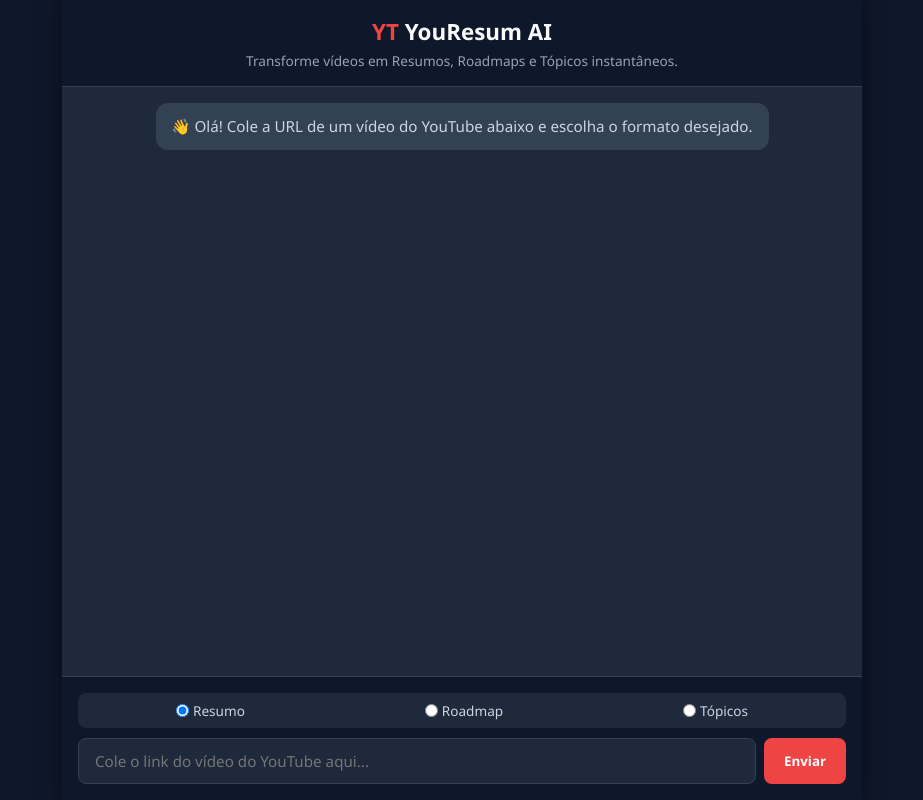
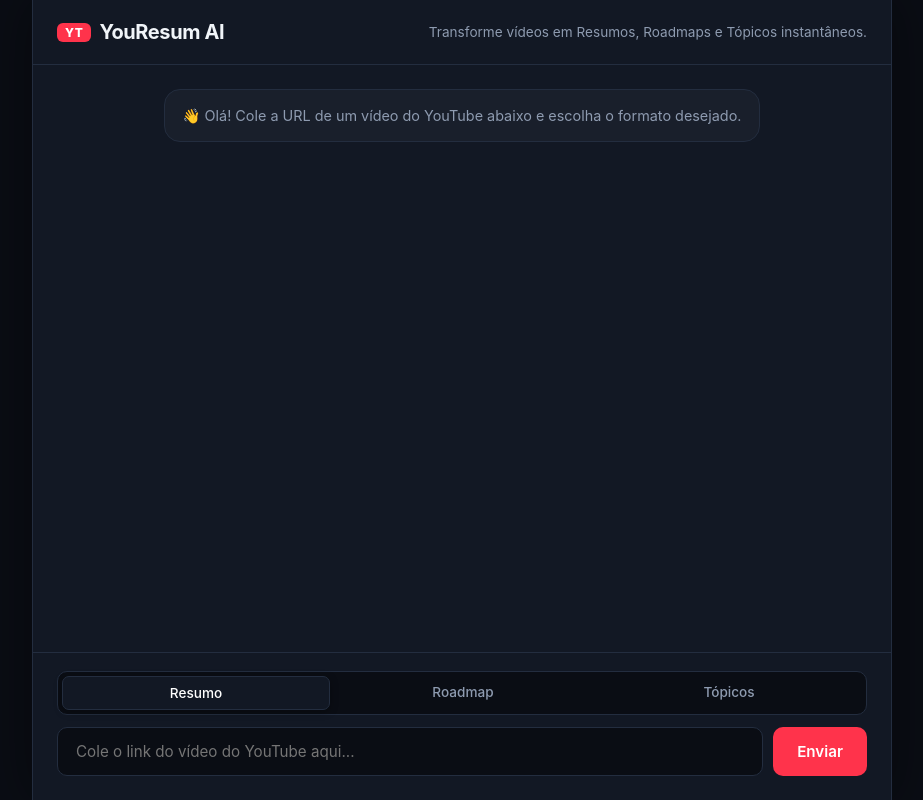
Before and after one commit to thiagohsousa/YouResum-IA, a Flask app: page / in a window 1280 px wide. Shown: the whole page, without its empty margins (178-1101 px from the left). Run offline with Flask 3, Linux system fonts and the light colour scheme.

Commit message:
git commit -m "refactor: atualiza SDK do Gemini, adiciona tratamento de erros e resiliência e Mudar a estilização do site
- Migra a integração para a nova biblioteca oficial do Gemini (google-genai) com o modelo gemini-2.0-flash.
- Atualiza a lógica de extração de legendas do YouTube tratando exceções de biblioteca legada.
- Adiciona tratamento amigável para estouro de cota da API (HTTP 429 / RESOURCE_EXHAUSTED).
- Melhora o feedback de erros para bloqueios de IP e indisponibilidade de transcrição."
-Nova estilização minimalista.

```diff
--- a/app.py
+++ b/app.py
@@ -1,115 +1,141 @@
 import os
 import re
 from flask import Flask, render_template, request, jsonify
-from youtube_transcript_api import YouTubeTranscriptApi, TranscriptsDisabled, NoTranscriptFound
+from dotenv import load_dotenv
 from google import genai
-from dotenv import load_dotenv
+from youtube_transcript_api import YouTubeTranscriptApi
+import yt_dlp
 
-# Carrega as variáveis do arquivo .env
 load_dotenv()
+
+api_key = os.getenv("GEMINI_API_KEY")
+client = genai.Client(api_key=api_key)
 
 app = Flask(__name__)
 
-GEMINI_API_KEY = os.environ.get("GEMINI_API_KEY")
-client = genai.Client(api_key=GEMINI_API_KEY) if GEMINI_API_KEY else None
 
 def extrair_id_youtube(url):
-    """Extrai o ID de 11 caracteres de qualquer tipo de link do YouTube"""
-    if not url:
-        return None
-    padrao = r'(?:v=|\/shorts\/|youtu\.be\/|\/v\/|\/embed\/|watch\?v=)([a-zA-Z0-9_-]{11})'
-    match = re.search(padrao, url)
-    return match.group(1) if match else None
+    """Extrai o ID de 11 caracteres de URLs do YouTube."""
+    padrao = r'(?:v=|\/([0-9A-Za-z_-]{11}).*|youtu\.be\/)([0-9A-Za-z_-]{11})'
+    resultado = re.search(padrao, url)
+    if resultado:
+        return resultado.group(1) or resultado.group(2)
+    return None
 
-def obter_transcricao(video_id):
-    """Busca legendas de forma compatível com todas as versões do youtube-transcript-api"""
+
+def obter_transcricao_yt_dlp(url):
+    """Fallback usando yt-dlp quando o IP é bloqueado pelo transcript-api."""
+    ydl_opts = {
+        'skip_download': True,
+        'writesubtitles': True,
+        'writeautomaticsub': True,
+        'subtitleslangs': ['pt', 'en'],
+        'quiet': True
+    }
     try:
-        # Tenta a sintaxe mais recente (list/get_transcript)
+        with yt_dlp.YoutubeDL(ydl_opts) as ydl:
+            info = ydl.extract_info(url, download=False)
+
+            # Tenta pegar legendas normais ou automáticas
+            subtitles = info.get('subtitles') or info.get('automatic_captions')
+            if not subtitles:
+                return None, "O vídeo não possui legendas disponíveis."
+
+            # Se pegou informações do vídeo (título e descrição)
+            titulo = info.get('title', '')
+            descricao = info.get('description', '')
+
+            contexto = f"Título do Vídeo: {titulo}\n\nDescrição:\n{descricao}"
+            return contexto, None
+    except Exception as e:
+        return None, str(e)
+
+
+def obter_transcricao(video_id, url):
+    """Busca as legendas tentando a biblioteca padrão e usando yt-dlp como fallback."""
+    # Tentativa 1: youtube-transcript-api
+    try:
         if hasattr(YouTubeTranscriptApi, 'get_transcript'):
             transcript_list = YouTubeTranscriptApi.get_transcript(video_id, languages=['pt', 'pt-BR', 'en'])
         else:
-            # Para a versão 1.2+
-            api = YouTubeTranscriptApi()
-            fetched = api.fetch(video_id, languages=['pt', 'pt-BR', 'en'])
-            transcript_list = fetched.element if hasattr(fetched, 'element') else fetched
+            yt_api = YouTubeTranscriptApi()
+            transcript_list = yt_api.fetch(video_id, languages=['pt', 'pt-BR', 'en'])
 
         texto = " ".join([item['text'] for item in transcript_list])
         return texto, None
+    except Exception:
+        # Tentativa 2: Fallback com yt-dlp caso o IP esteja bloqueado
+        contexto, erro = obter_transcricao_yt_dlp(url)
+        if contexto:
+            return contexto, None
 
-    except Exception as e:
-        # Fallback de emergência sem restrição de idioma
+        return None, "O YouTube bloqueou a busca de legendas para este IP temporariamente. Tente outro vídeo ou aguarde alguns minutos."
+
+
+def gerar_prompt_por_modo(modo):
+    if modo == "roadmap":
+        return "Você é um tutor especialista. Crie um ROADMAP PASSO A PASSO baseado neste conteúdo do vídeo."
+    elif modo == "topicos":
+        return "Você é um sintetizador de conteúdo. Extraia os PRINCIPAIS TÓPICOS e INSIGHTS deste vídeo em tópicos."
+    else:
+        return "Você é um assistente especialista. Crie um resumo estruturado contendo: Visão Geral, Pontos Chave e Conclusão."
+
+
+def gerar_resposta_gemini(texto_conteudo, modo):
+    instrucao = gerar_prompt_por_modo(modo)
+    prompt = f"{instrucao}\n\nConteúdo/Transcrição do Vídeo:\n{texto_conteudo}"
+
+    response = client.models.generate_content(
+        model='gemini-2.0-flash',
+        contents=prompt
+    )
+    return response.text
+
+
+@app.route('/', methods=['GET'])
+def index():
+    return render_template('index.html')
+
+
+@app.route('/processar', methods=['POST'])
+def processar():
+    dados = request.get_json()
+
+    # Permite receber a URL OU o texto direto da transcrição
+    url = dados.get('url')
+    texto_manual = dados.get('texto_manual')
+    modo = dados.get('modo', 'resumo')
+
+    # Caso o usuário tenha colado o texto direto
+    if texto_manual and len(texto_manual.strip()) > 0:
         try:
-            if hasattr(YouTubeTranscriptApi, 'get_transcript'):
-                transcript_list = YouTubeTranscriptApi.get_transcript(video_id)
-            else:
-                api = YouTubeTranscriptApi()
-                fetched = api.fetch(video_id)
-                transcript_list = fetched.element if hasattr(fetched, 'element') else fetched
+            resposta = gerar_resposta_gemini(texto_manual, modo)
+            return jsonify({"resposta": resposta})
+        except Exception as e:
+            return jsonify({"erro": f"Erro na API do Gemini: {str(e)}"}), 500
 
-            texto = " ".join([item['text'] for item in transcript_list])
-            return texto, None
-        except Exception as e2:
-            return None, f"Erro ao obter transcrição: {str(e2)}"
-
-@app.route("/")
-def index():
-    return render_template("index.html")
-
-@app.route("/processar", methods=["POST"])
-def processar():
-    if not client:
-        print("[ERRO] Chave da API GEMINI_API_KEY não foi encontrada no .env!")
-        return jsonify({"erro": "Chave da API do Gemini não configurada no servidor."}), 500
-
-    dados = request.get_json(silent=True) or {}
-    url = dados.get("url", "").strip()
-    modo = dados.get("modo", "resumo")
-
-    print(f"\n--- Processando Requisição ---")
-    print(f"URL recebida: '{url}'")
-    print(f"Modo: '{modo}'")
+    # Validação padrão por URL
+    if not url:
+        return jsonify({"erro": "Por favor, envie a URL do vídeo ou o texto da transcrição."}), 400
 
     video_id = extrair_id_youtube(url)
     if not video_id:
-        print(f"[ERRO 400] Não foi possível extrair o ID do vídeo da URL: {url}")
-        return jsonify({"erro": "URL do YouTube inválida. Cole um link válido de vídeo ou Shorts."}), 400
+        return jsonify({"erro": "URL do YouTube inválida."}), 400
 
-    print(f"ID do vídeo extraído: {video_id}")
-    transcricao, erro = obter_transcricao(video_id)
+    texto_conteudo, erro = obter_transcricao(video_id, url)
 
-    if not transcricao:
-        print(f"[ERRO 400] Falha na transcrição: {erro}")
-        return jsonify({"erro": erro}), 400
-
-    prompts = {
-        "resumo": "Faça um resumo claro, conciso e objetivo do conteúdo deste vídeo em português. Use parágrafos bem estruturados.",
-        "roadmap": "Com base na transcrição do vídeo, crie um Roadmap/Plano de Ação em formato de passo a passo cronológico com títulos e itens acionáveis.",
-        "topicos": "Extraia os principais tópicos e pontos-chave discutidos no vídeo em uma lista clara (bullet points)."
-    }
-
-    instrucao = prompts.get(modo, prompts["resumo"])
-
-    prompt_final = f"""
-    Sua tarefa é analisar a transcrição de um vídeo do YouTube e gerar a resposta solicitada.
-
-    Instrução: {instrucao}
-
-    Transcrição do vídeo:
-    {transcricao[:15000]}
-    """
+    if erro:
+        return jsonify({"erro": f"{erro} Dica: Você também pode colar o texto da legenda manualmente."}), 400
 
     try:
-        response = client.models.generate_content(
-            model='gemini-2.5-flash',
-            contents=prompt_final
-        )
+        resposta = gerar_resposta_gemini(texto_conteudo, modo)
         return jsonify({
-            "resposta": response.text,
+            "resposta": resposta,
             "video_id": video_id
         })
     except Exception as e:
-        print(f"[ERRO 500] Erro ao chamar a API do Gemini: {str(e)}")
-        return jsonify({"erro": f"Erro na IA: {str(e)}"}), 500
+        return jsonify({"erro": f"Erro na API do Gemini: {str(e)}"}), 500
 
-if __name__ == "__main__":
-    app.run(debug=True, host="0.0.0.0", port=5000)
+
+if __name__ == '__main__':
+    app.run(debug=True)
--- a/static/style.css
+++ b/static/style.css
@@ -1,196 +1,297 @@
+/* Reset & Variáveis Globais */
 * {
     box-sizing: border-box;
     margin: 0;
     padding: 0;
-    font-family: 'Segoe UI', Tahoma, Geneva, Verdana, sans-serif;
+    font-family: -apple-system, BlinkMacSystemFont, "Segoe UI", Roboto, Helvetica, Arial, sans-serif;
+}
+
+:root {
+    --bg-dark: #0a0d14;
+    --card-bg: #121824;
+    --border-color: #232d3f;
+    --accent-red: #ff334b;
+    --accent-red-hover: #e0283e;
+    --text-primary: #f1f5f9;
+    --text-muted: #8e9bb0;
+    --user-msg-bg: #2563eb;
+    --ai-msg-bg: #182030;
 }
 
 body {
-    background-color: #0f172a;
-    color: #f8fafc;
+    background-color: var(--bg-dark);
+    color: var(--text-primary);
     display: flex;
     justify-content: center;
     height: 100vh;
+    overflow: hidden;
 }
 
+/* Container Principal com visual limpo e refinado */
 .app-container {
     width: 100%;
-    max-width: 800px;
+    max-width: 860px;
     height: 100vh;
     display: flex;
     flex-direction: column;
-    background-color: #1e293b;
-    box-shadow: 0 0 20px rgba(0,0,0,0.5);
+    background-color: var(--card-bg);
+    border-left: 1px solid var(--border-color);
+    border-right: 1px solid var(--border-color);
+    box-shadow: 0 0 50px rgba(0, 0, 0, 0.4);
 }
 
+/* Header Humano & Minimalista */
 .header {
-    padding: 16px;
-    background-color: #0f172a;
-    text-align: center;
-    border-bottom: 1px solid #334155;
+    padding: 20px 24px;
+    background-color: var(--card-bg);
+    text-align: left;
+    border-bottom: 1px solid var(--border-color);
+    display: flex;
+    justify-content: space-between;
+    align-items: center;
 }
 
 .header h1 {
-    font-size: 1.4rem;
-    color: #f8fafc;
+    font-size: 1.25rem;
+    font-weight: 700;
+    letter-spacing: -0.02em;
+    display: flex;
+    align-items: center;
+    gap: 8px;
 }
 
 .header h1 span {
-    color: #ef4444; /* Vermelho YouTube */
+    background-color: var(--accent-red);
+    color: #fff;
+    font-size: 0.75rem;
+    padding: 2px 8px;
+    border-radius: 6px;
+    font-weight: 800;
+    letter-spacing: 0.05em;
 }
 
 .header p {
     font-size: 0.85rem;
-    color: #94a3b8;
-    margin-top: 4px;
+    color: var(--text-muted);
 }
 
-/* Área do Chat */
+/* Histórico de Chat */
 .chat-history {
     flex: 1;
     overflow-y: auto;
-    padding: 16px;
+    padding: 24px;
     display: flex;
     flex-direction: column;
-    gap: 16px;
+    gap: 20px;
 }
 
+/* Custom Scrollbar */
+.chat-history::-webkit-scrollbar {
+    width: 6px;
+}
+
+.chat-history::-webkit-scrollbar-thumb {
+    background-color: var(--border-color);
+    border-radius: 4px;
+}
+
+/* Estilo das Mensagens */
 .message {
-    max-width: 85%;
-    padding: 12px 16px;
-    border-radius: 12px;
-    line-height: 1.5;
+    max-width: 82%;
+    padding: 14px 18px;
+    border-radius: 16px;
+    line-height: 1.6;
     font-size: 0.95rem;
     word-break: break-word;
+    animation: fadeIn 0.25s ease-out;
+}
+
+@keyframes fadeIn {
+    from { opacity: 0; transform: translateY(6px); }
+    to { opacity: 1; transform: translateY(0); }
 }
 
 .system-msg {
-    background-color: #334155;
-    color: #cbd5e1;
+    background-color: rgba(255, 255, 255, 0.03);
+    border: 1px solid var(--border-color);
+    color: var(--text-muted);
     align-self: center;
     text-align: center;
     max-width: 90%;
+    font-size: 0.9rem;
 }
 
 .user-msg {
     align-self: flex-end;
-    background-color: #2563eb;
+    background-color: var(--user-msg-bg);
     color: #ffffff;
-    border-bottom-right-radius: 2px;
+    border-bottom-right-radius: 4px;
+    box-shadow: 0 4px 12px rgba(37, 99, 235, 0.25);
 }
 
 .ai-msg {
     align-self: flex-start;
-    background-color: #334155;
-    color: #f1f5f9;
-    border-bottom-left-radius: 2px;
-    width: 90%;
+    background-color: var(--ai-msg-bg);
+    border: 1px solid var(--border-color);
+    color: var(--text-primary);
+    border-bottom-left-radius: 4px;
+    width: 92%;
 }
 
 .loading {
-    font-style: italic;
-    color: #38bdf8;
+    color: var(--text-muted);
+    font-size: 0.9rem;
+    display: flex;
+    align-items: center;
+    gap: 8px;
 }
 
-/* Iframe do YouTube embutido */
+/* Player de Vídeo Embutido */
 .yt-embed {
     width: 100%;
-    height: 200px;
+    height: 240px;
     border: none;
-    border-radius: 8px;
-    margin-bottom: 12px;
+    border-radius: 12px;
+    margin-bottom: 14px;
+    box-shadow: 0 4px 16px rgba(0, 0, 0, 0.4);
 }
 
-/* Formatação do conteúdo markdown */
+/* Formatação do Conteúdo Markdown */
 .content h1, .content h2, .content h3 {
-    margin-top: 10px;
-    margin-bottom: 6px;
-    color: #38bdf8;
+    margin-top: 14px;
+    margin-bottom: 8px;
+    font-size: 1.1rem;
+    color: #60a5fa;
+    font-weight: 600;
+}
+
+.content p {
+    margin-bottom: 10px;
 }
 
 .content ul, .content ol {
     margin-left: 20px;
-    margin-bottom: 10px;
+    margin-bottom: 12px;
 }
 
-/* Área de Input */
+.content li {
+    margin-bottom: 6px;
+}
+
+/* Área de Input e Seletores */
 .input-area {
-    padding: 16px;
-    background-color: #0f172a;
-    border-top: 1px solid #334155;
+    padding: 18px 24px 24px 24px;
+    background-color: var(--card-bg);
+    border-top: 1px solid var(--border-color);
     display: flex;
     flex-direction: column;
-    gap: 10px;
+    gap: 12px;
 }
 
+/* Transformação dos Radio Buttons em Segmented Control (Estilo iOS/App) */
 .mode-selector {
     display: flex;
-    justify-content: space-around;
-    background-color: #1e293b;
-    padding: 8px;
-    border-radius: 8px;
+    background-color: var(--bg-dark);
+    padding: 4px;
+    border-radius: 10px;
+    border: 1px solid var(--border-color);
 }
 
 .mode-selector label {
+    flex: 1;
+    text-align: center;
+    padding: 8px 12px;
     font-size: 0.85rem;
+    font-weight: 500;
     cursor: pointer;
-    color: #cbd5e1;
-    display: flex;
-    align-items: center;
-    gap: 4px;
+    color: var(--text-muted);
+    border-radius: 7px;
+    transition: all 0.2s ease;
+    user-select: none;
 }
 
+/* Esconde o círculo feio do rádio nativo */
+.mode-selector input[type="radio"] {
+    display: none;
+}
+
+/* Efeito visual de aba selecionada */
+.mode-selector label:has(input:checked) {
+    background-color: var(--card-bg);
+    color: #ffffff;
+    box-shadow: 0 2px 8px rgba(0, 0, 0, 0.3);
+    border: 1px solid var(--border-color);
+}
+
+/* Input & Botão Enviar */
 .input-group {
     display: flex;
-    gap: 8px;
+    gap: 10px;
 }
 
 .input-group input {
     flex: 1;
-    padding: 12px 16px;
-    border-radius: 8px;
-    border: 1px solid #334155;
-    background-color: #1e293b;
+    padding: 14px 18px;
+    border-radius: 10px;
+    border: 1px solid var(--border-color);
+    background-color: var(--bg-dark);
     color: #fff;
     outline: none;
     font-size: 0.95rem;
+    transition: border 0.2s;
 }
 
 .input-group input:focus {
-    border-color: #2563eb;
+    border-color: #3b82f6;
 }
 
 .input-group button {
-    padding: 12px 20px;
-    border-radius: 8px;
+    padding: 14px 24px;
+    border-radius: 10px;
     border: none;
-    background-color: #ef4444;
+    background-color: var(--accent-red);
     color: white;
-    font-weight: bold;
+    font-weight: 600;
+    font-size: 0.95rem;
     cursor: pointer;
-    transition: background 0.2s;
+    transition: transform 0.1s, background 0.2s;
 }
 
 .input-group button:hover {
-    background-color: #dc2626;
+    background-color: var(--accent-red-hover);
+}
+
+.input-group button:active {
+    transform: scale(0.98);
 }
 
 .input-group button:disabled {
-    background-color: #64748b;
+    background-color: #334155;
+    color: #94a3b8;
     cursor: not-allowed;
 }
 
-/* Ajustes para Celular (Responsividade) */
+/* Responsividade para Celulares */
 @media (max-width: 600px) {
+    .app-container {
+        border: none;
+    }
+
+    .chat-history {
+        padding: 16px;
+    }
+
     .message {
-        max-width: 95%;
+        max-width: 90%;
     }
 
     .yt-embed {
-        height: 180px;
+        height: 190px;
     }
 
-    .header h1 {
-        font-size: 1.2rem;
+    .header {
+        flex-direction: column;
+        align-items: flex-start;
+        gap: 4px;
     }
 }
```
